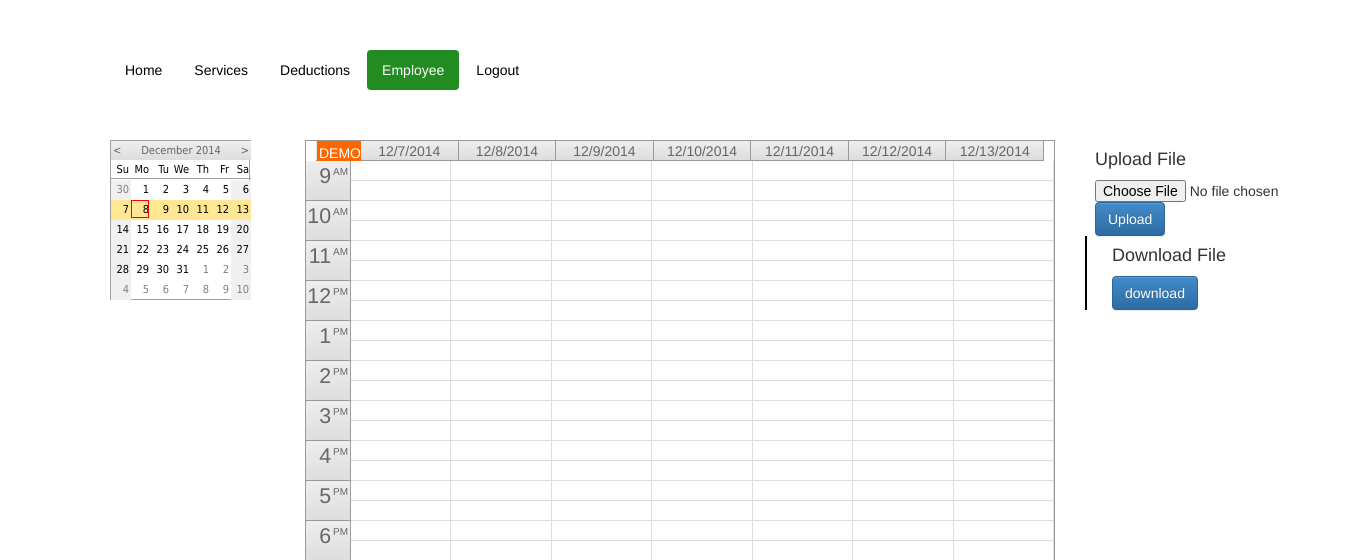
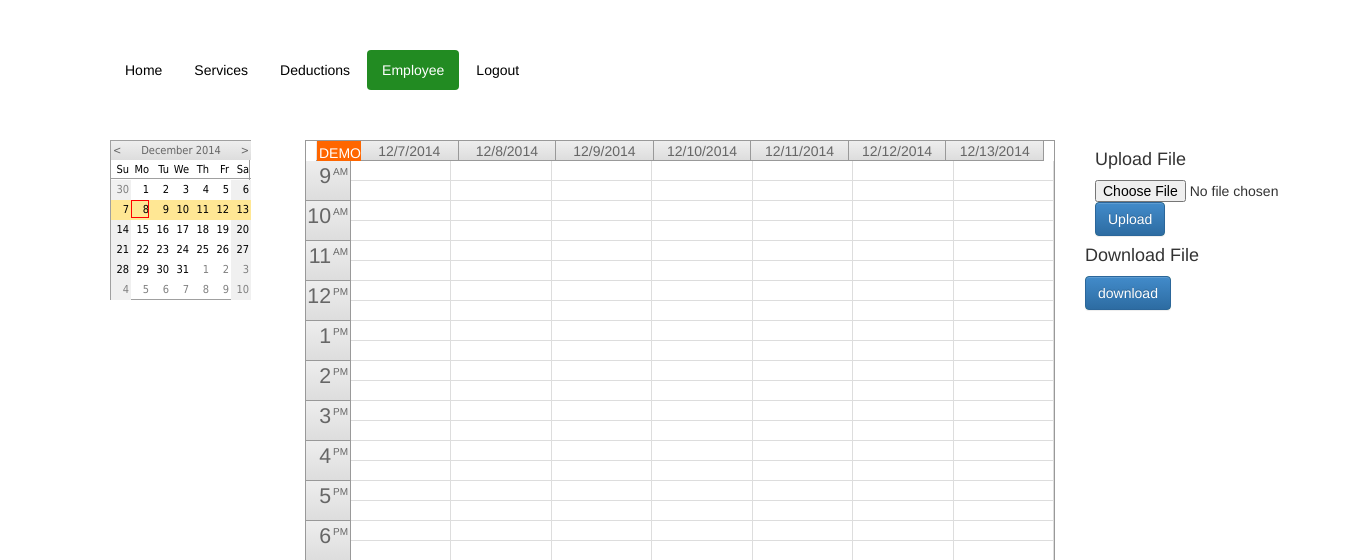
Before and after one commit to sbkohel/fvtaxprep, a PHP site: page /employeemain.php in a window 1360 px wide. Shown: the top 560 px of the page. Run offline with PHP 8.4, Linux system fonts and the light colour scheme.

Commit message:
Update style.css

```diff
--- a/css/style.css
+++ b/css/style.css
@@ -46,11 +46,3 @@ fieldset {
 .notify{
 	color: red;
 }
-.downloadFiles{
-	display: inline-block;
-	border-left: 2px solid black;
-	padding-left: 25px;
-}
-.uploadFile input {
-display: inline-block;
-}
```
